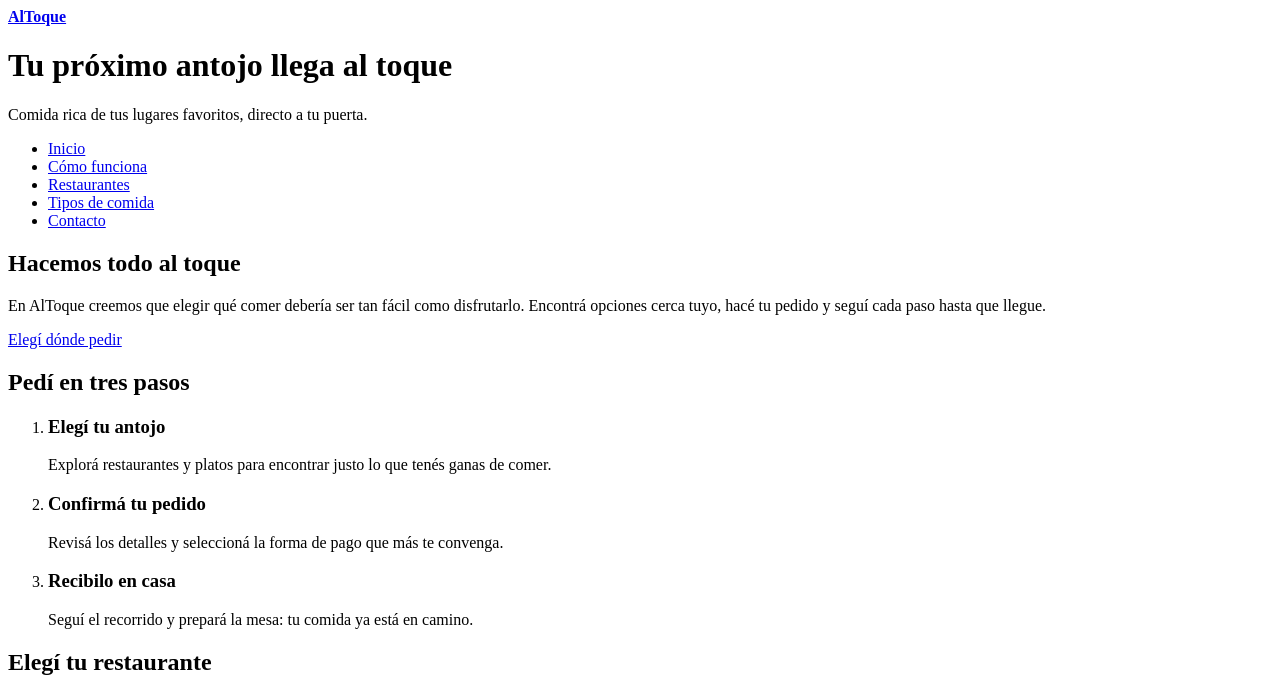
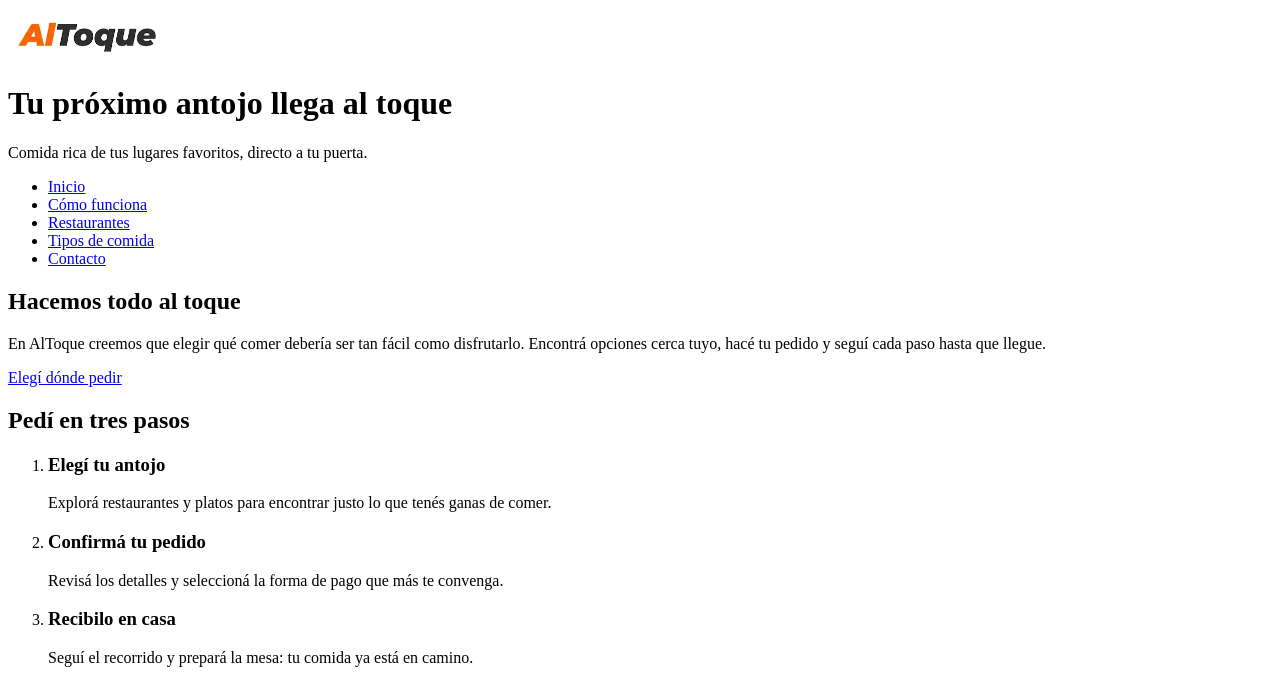
Before and after one commit to fakufeis/FacundoFeistel-AlToque, a plain HTML site: page index.html in a window 1280 px wide. Shown: the top 684 px of the page. Drawn offline with Linux system fonts and the light colour scheme.

Commit message:
HTML AlToque

```diff
--- a/index.html
+++ b/index.html
@@ -8,7 +8,9 @@
 </head>
 <body>
   <header id="inicio">
-    <a href="#inicio" aria-label="AlToque, volver al inicio"><strong>AlToque</strong></a>
+    <a href="#inicio" aria-label="AlToque, volver al inicio">
+      <img src="assets/altoque-logo-crop.png" alt="AlToque" width="160" height="52">
+    </a>
     <h1>Tu próximo antojo llega al toque</h1>
     <p>Comida rica de tus lugares favoritos, directo a tu puerta.</p>
     <nav aria-label="Navegación principal">
```
